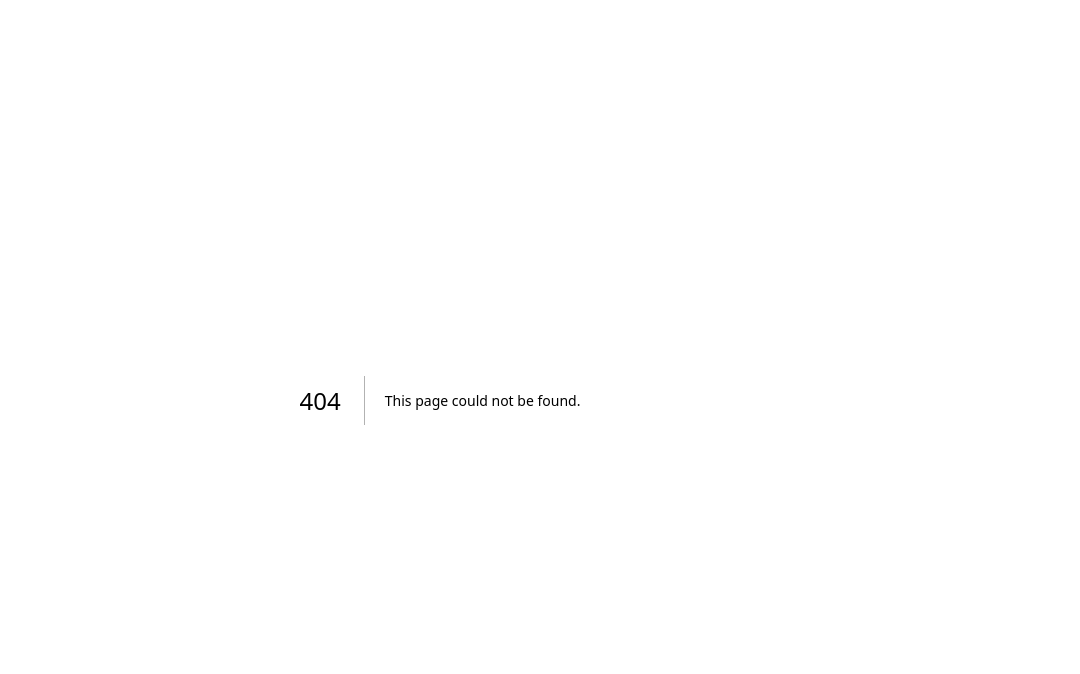
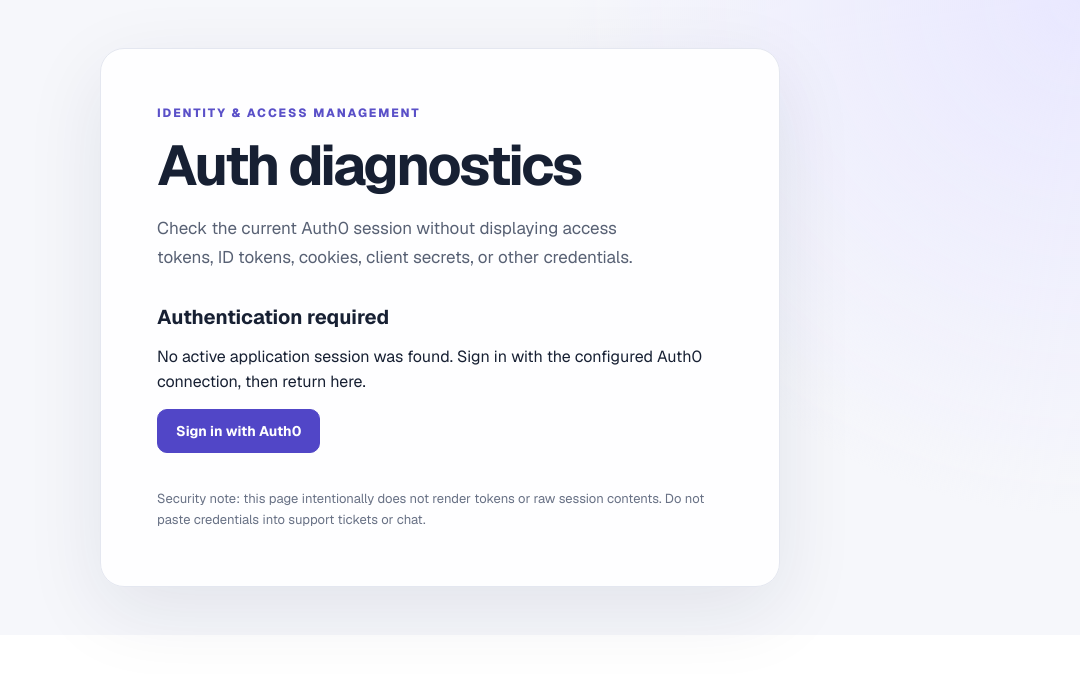
Before and after one commit to alexoaraujo83/iam-platform, a Next.js app in the folder apps/web/: page /diagnostics in a window 1280 px wide. Before the commit this address had no page. Shown: the top 674 px of the page, without its empty margins (200-1280 px from the left). Built offline with nearby package versions, Linux system fonts and the light colour scheme; no server answers.

Commit message:
feat(web): add safe Auth0 session diagnostics page

```diff
--- /dev/null
+++ b/apps/web/src/app/diagnostics/page.tsx
@@ -0,0 +1,72 @@
+import { connection } from "next/server";
+import { auth0 } from "../../lib/auth0";
+import styles from "../page.module.css";
+
+export const metadata = {
+  title: "Auth diagnostics | IAM Platform",
+  description: "Safe, non-secret diagnostics for the current Auth0 session.",
+};
+
+function Field({ label, value }: { label: string; value: string }) {
+  return (
+    <div className={styles.field}>
+      <dt>{label}</dt>
+      <dd>{value}</dd>
+    </div>
+  );
+}
+
+export default async function AuthDiagnosticsPage() {
+  await connection();
+  const session = await auth0.getSession();
+
+  return (
+    <main className={styles.page}>
+      <section className={styles.panel} aria-labelledby="page-title">
+        <p className={styles.eyebrow}>IDENTITY & ACCESS MANAGEMENT</p>
+        <h1 id="page-title">Auth diagnostics</h1>
+        <p className={styles.description}>
+          Check the current Auth0 session without displaying access tokens, ID tokens,
+          cookies, client secrets, or other credentials.
+        </p>
+
+        {!session ? (
+          <div className={styles.session}>
+            <h2>Authentication required</h2>
+            <p>No active application session was found. Sign in with the configured Auth0 connection, then return here.</p>
+            <a className={styles.button} href="/auth/login?returnTo=%2Fdiagnostics">Sign in with Auth0</a>
+          </div>
+        ) : (
+          <div className={styles.session}>
+            <h2>Application session detected</h2>
+            <p className={styles.note}>
+              This confirms that the web application can read a session. It does not by itself
+              prove that the API accepted an access token or that tenant authorization passed.
+            </p>
+            <dl className={styles.fields}>
+              <Field label="Session" value="Present" />
+              <Field label="Subject (sub)" value={session.user.sub ?? "Not present in session"} />
+              <Field label="Issuer configured for this deployment" value={process.env.OIDC_ISSUER ?? "Not exposed/configured in web environment"} />
+              <Field label="Email verification claim" value={typeof session.user.email_verified === "boolean" ? String(session.user.email_verified) : "Not present"} />
+              <Field label="Display name" value={session.user.name ?? "Not present"} />
+              <Field label="Email" value={session.user.email ?? "Not present"} />
+            </dl>
+            <p className={styles.note}>
+              Treat the subject as the external identity key; do not use email as the stable identity.
+              Authorization must still be resolved server-side from tenant membership, roles, and permissions.
+            </p>
+            <div className={styles.actions}>
+              <a className={styles.secondary} href="/">Home</a>
+              <a className={styles.button} href="/auth/logout">Sign out</a>
+            </div>
+          </div>
+        )}
+
+        <p className={styles.footer}>
+          Security note: this page intentionally does not render tokens or raw session contents.
+          Do not paste credentials into support tickets or chat.
+        </p>
+      </section>
+    </main>
+  );
+}
```
